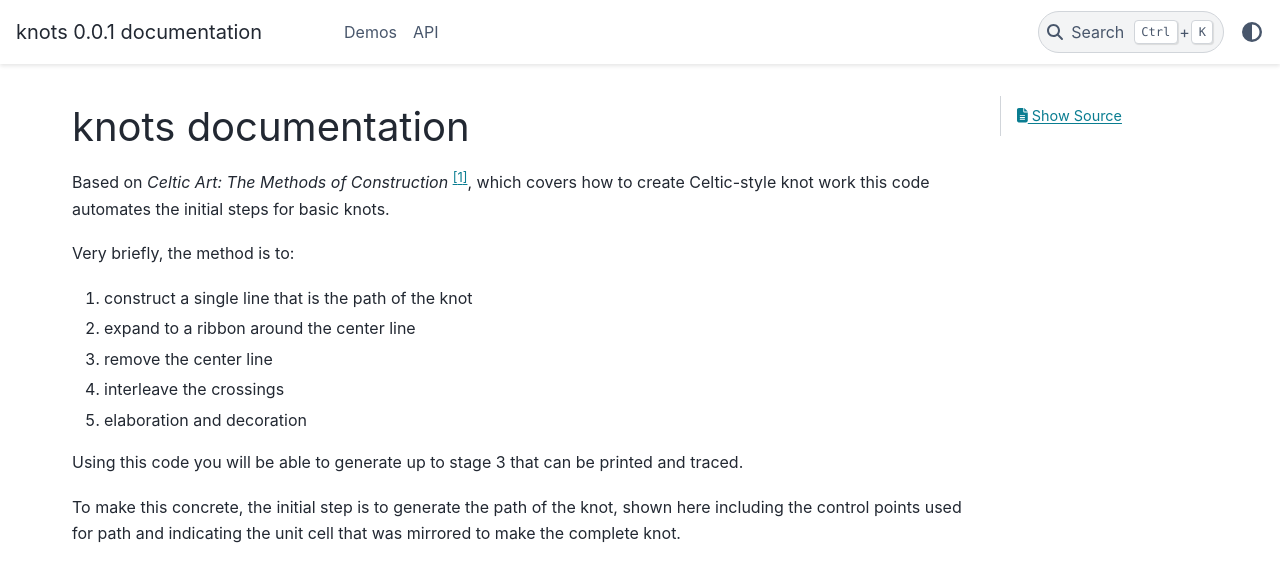
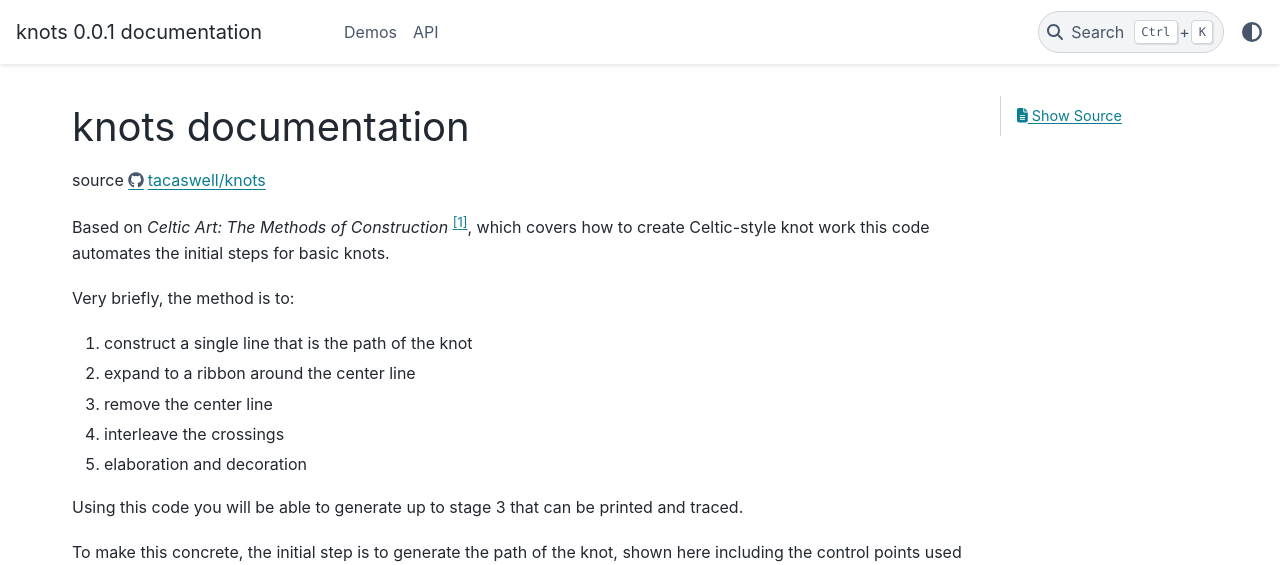
Before and after one commit to tacaswell/knots, a Sphinx documentation site: the page built from doc/source/index.rst, in a window 1280 px wide and 1344 px high. Shown: the top 565 px of the window. Built offline with Sphinx 7.4.7 and the PyData theme 0.15.4, drawn with Linux system fonts in a browser that asks for light colours; grey boxes are pictures that could not be loaded.

Commit message:
DOC: add link to source at top of docs

```diff
--- a/doc/source/index.rst
+++ b/doc/source/index.rst
@@ -5,6 +5,8 @@
 
 knots documentation
 ===================
+
+source https://github.com/tacaswell/knots
 
 Based on *Celtic Art: The Methods of Construction* [#book]_, which covers how to
 create Celtic-style knot work this code automates the initial steps for basic
```
